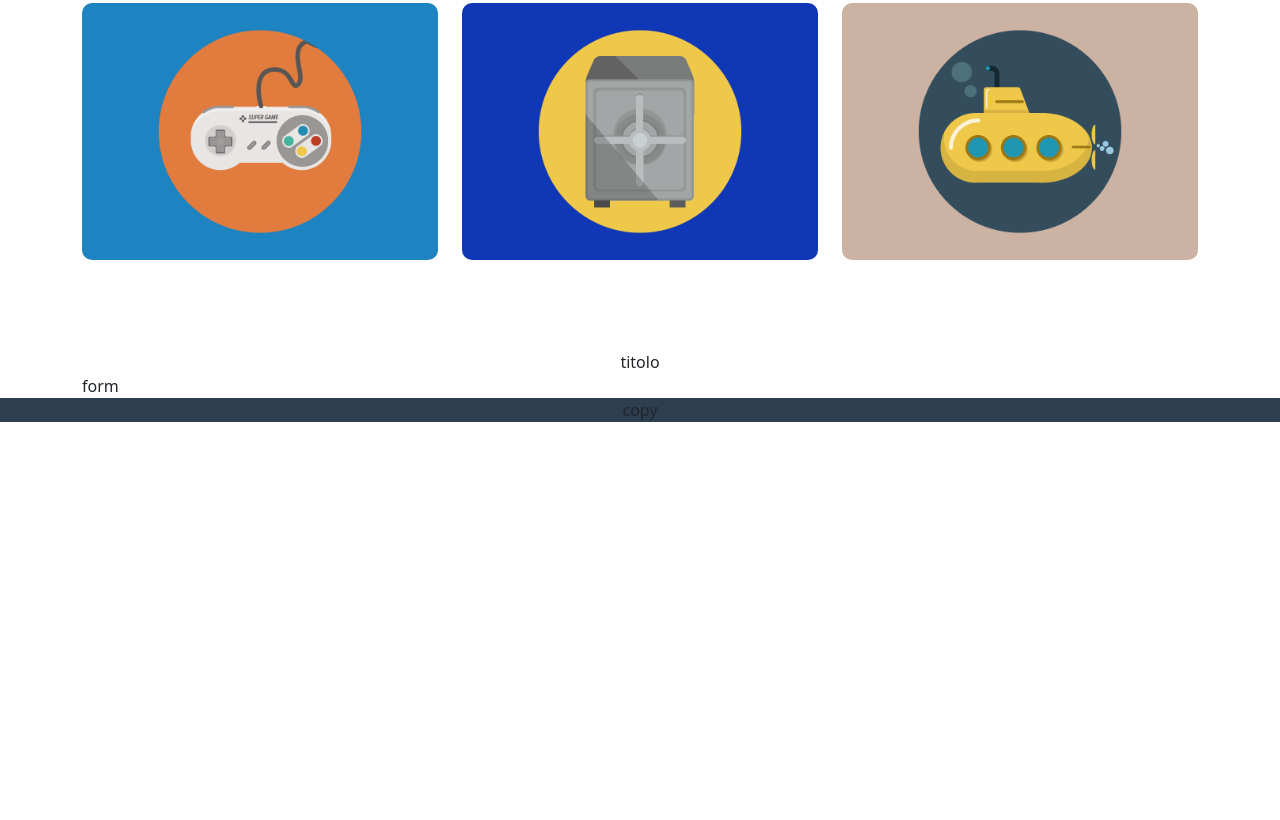
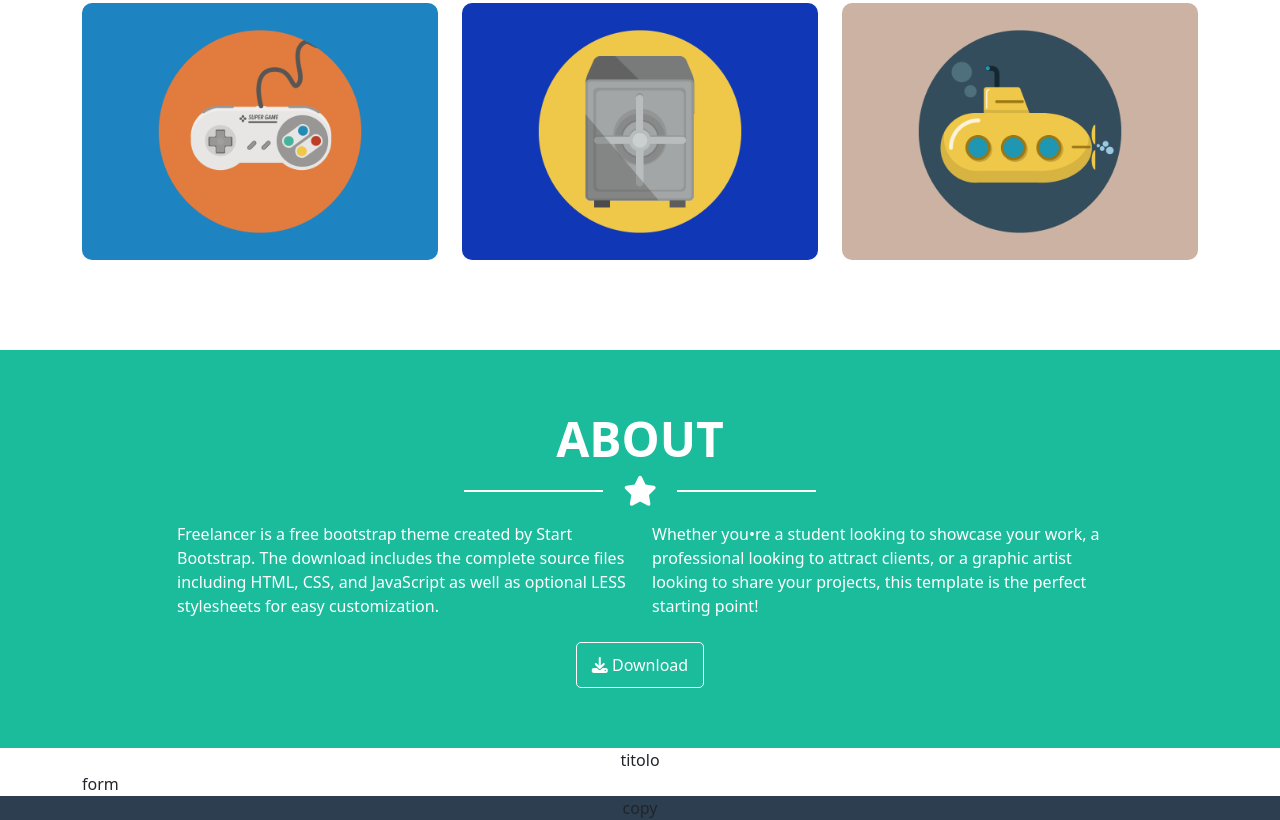
Before and after one commit to Brody14/html-css-bootstrap-freelancer, a plain HTML site: page index.html in a window 1280 px wide. Shown: the part 1094-1914 px from the top of the page. Before the commit the page ends 1516 px from the top, so only its background shows below. Drawn offline with nearby package versions, Linux system fonts and the light colour scheme.

Commit message:
FEAT about section + STYLE

```diff
--- a/css/style.css
+++ b/css/style.css
@@ -113,6 +113,27 @@ img {
 
 /* ABOUT */
 
+.about {
+    padding-top: 40px;
+    padding-bottom: 25px;
+}
+
+.br__button {
+    border: 1px solid;
+    border-radius: 5px;
+    padding: 10px 15px;
+}
+
+
+
+@media screen and (min-width:992px) {
+
+    .about {
+        padding-top: 60px;
+        padding-bottom: 60px;
+    }
+}
+
 /* CONTACT-ME */
 
 /* FOOTER */
--- a/index.html
+++ b/index.html
@@ -129,14 +129,48 @@
 
         </section>
 
-        <section class="about">
+        <section class="about text-white">
+
             <div class="container">
-                <div class="row">
-                    <div></div>
-                    <div class="col-md-6"></div>
-                    <div class="col-md-6"></div>
-                    <div></div>
+                <div class="row justify-content-center">
+                    <div class="col-9 col-md-10 text-center text-uppercase">
+
+                        <h1 class="display-5 fw-bold">about</h1>
+                        <div class="star d-flex justify-content-center align-items-center mb-3">
+                                <i class="icon fa-solid fa-star"></i>
+                        </div>
+                    </div>
                 </div>
+
+            </div>
+
+            <div class="container">
+                <div class="row mb-4 gy-4 justify-content-center">
+                    <div class="col-9 col-md-5">
+                        Freelancer is a free bootstrap theme created by Start
+                        Bootstrap. The download includes the complete
+                        source files including HTML, CSS, and JavaScript as
+                        well as optional LESS stylesheets for easy
+                        customization.
+                    </div>
+
+                    <div class="col-9 col-md-5">
+                        Whether you•re a student looking to showcase your
+                        work, a professional looking to attract clients, or a
+                        graphic artist looking to share your projects, this
+                        template is the perfect starting point!
+                    </div>
+
+                </div>
+
+                <div class="row row-cols-auto justify-content-center">
+                        <a class="br__button">
+                            <i class="fa-solid fa-download"></i>
+                            Download
+                        </a>
+
+                </div>
+
             </div>
 
         </section>
@@ -176,6 +210,6 @@
 
     </footer>
 
-
+    <script src="https://cdn.jsdelivr.net/npm/bootstrap@5.3.0-alpha1/dist/js/bootstrap.bundle.min.js" integrity="sha384-w76AqPfDkMBDXo30jS1Sgez6pr3x5MlQ1ZAGC+nuZB+EYdgRZgiwxhTBTkF7CXvN" crossorigin="anonymous"></script>
 </body>
 </html>
```
